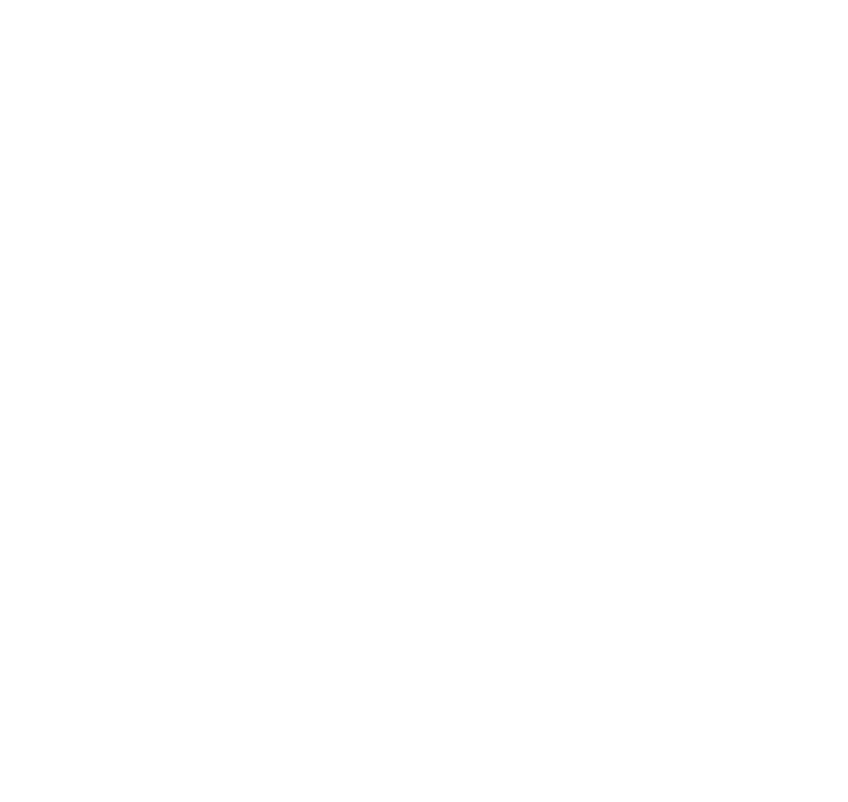
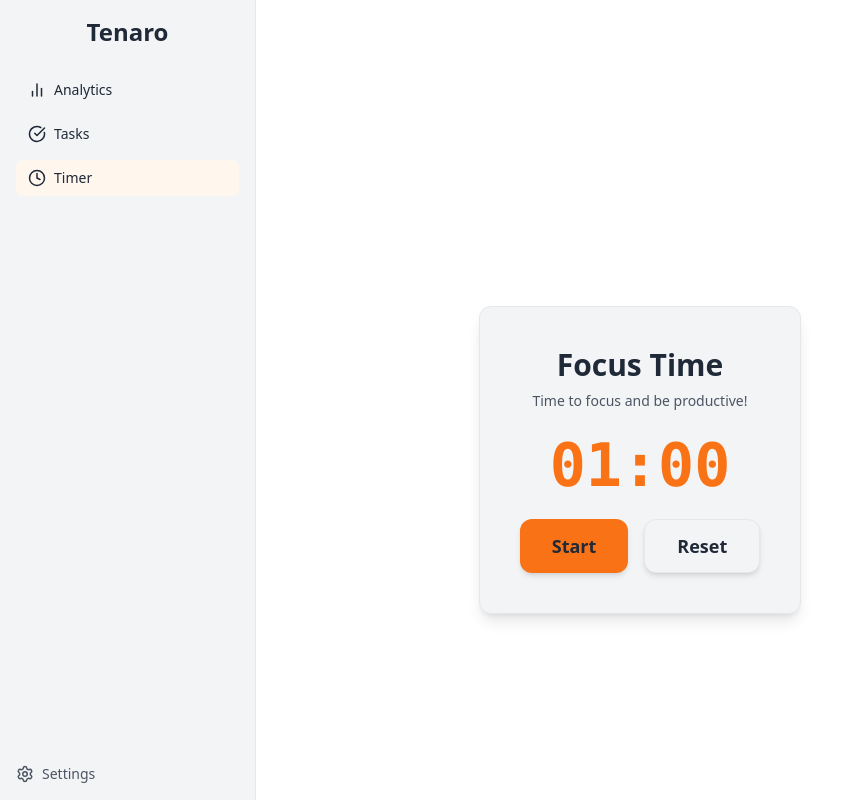
Before and after one commit to tade-art/Tenaro, a React (Vite) app: page /timer in a window 1280 px wide. Before the commit this address had no page. Shown: the top 802 px of the page, without its empty margins (0-848 px from the left). Built offline with nearby package versions, Linux system fonts and the light colour scheme; sample sign-in values are in the browser's storage.

Commit message:
Made a quick pomodoro test but wanting to polish it

```diff
--- /dev/null
+++ b/src/components/private/pomodoro/PomodoroTimer.tsx
@@ -0,0 +1,62 @@
+import { useEffect, useRef, useState } from 'react';
+import TimerControls from './TimerControls';
+
+const WORK_TIME = 1 * 60; // 25 minutes
+const BREAK_TIME = 5 * 60; // 5 minutes
+
+export default function PomodoroTimer() {
+  const [timeLeft, setTimeLeft] = useState(WORK_TIME);
+  const [isRunning, setIsRunning] = useState(false);
+  const [isBreak, setIsBreak] = useState(false);
+  const intervalRef = useRef<NodeJS.Timeout | null>(null);
+
+  const formatTime = (seconds: number) => {
+    const mins = Math.floor(seconds / 60).toString().padStart(2, '0');
+    const secs = (seconds % 60).toString().padStart(2, '0');
+    return `${mins}:${secs}`;
+  };
+
+  useEffect(() => {
+    if (isRunning) {
+      intervalRef.current = setInterval(() => {
+        setTimeLeft(prev => {
+          if (prev <= 1) {
+            clearInterval(intervalRef.current!);
+            setIsRunning(false);
+            setIsBreak(prevBreak => {
+              const newIsBreak = !prevBreak;
+              setTimeLeft(newIsBreak ? BREAK_TIME : WORK_TIME);
+              return newIsBreak;
+            });
+            return 0;
+          }
+          return prev - 1;
+        });
+      }, 1000);
+    }
+
+    return () => clearInterval(intervalRef.current!);
+  }, [isRunning]);
+
+  return (
+    <div className="min-h-screen bg-[var(--color-bg)] text-[var(--color-text)] flex items-center justify-center px-4">
+      <div className="bg-[var(--color-card-bg)] border border-[var(--color-border)] rounded-xl shadow-lg p-10 max-w-md w-full text-center">
+        <h1 className="text-3xl font-bold mb-2">{isBreak ? 'Break Time' : 'Focus Time'}</h1>
+        <p className="text-sm text-[var(--color-subtle-text)] mb-6">{isBreak ? 'Take a short rest.' : 'Time to focus and be productive!'}</p>
+
+        <div className="text-6xl font-mono font-bold mb-6 text-[var(--color-accent)]">
+          {formatTime(timeLeft)}
+        </div>
+
+        <TimerControls
+          isRunning={isRunning}
+          setIsRunning={setIsRunning}
+          reset={() => {
+            setIsRunning(false);
+            setTimeLeft(isBreak ? BREAK_TIME : WORK_TIME);
+          }}
+        />
+      </div>
+    </div>
+  );
+}
--- /dev/null
+++ b/src/components/private/pomodoro/Settings.tsx
@@ -0,0 +1,31 @@
+interface SettingsProps {
+  workDuration: number;
+  breakDuration: number;
+  setWorkDuration: (s: number) => void;
+  setBreakDuration: (s: number) => void;
+}
+
+export default function Settings({ workDuration, breakDuration, setWorkDuration, setBreakDuration }: SettingsProps) {
+  return (
+    <div className="flex gap-6 mt-6">
+      <div>
+        <label className="block text-sm mb-1 text-white">Work (min)</label>
+        <input
+          type="number"
+          value={workDuration}
+          onChange={(e) => setWorkDuration(+e.target.value)}
+          className="px-2 py-1 rounded bg-white/10 text-white w-20"
+        />
+      </div>
+      <div>
+        <label className="block text-sm mb-1 text-white">Break (min)</label>
+        <input
+          type="number"
+          value={breakDuration}
+          onChange={(e) => setBreakDuration(+e.target.value)}
+          className="px-2 py-1 rounded bg-white/10 text-white w-20"
+        />
+      </div>
+    </div>
+  );
+}
--- /dev/null
+++ b/src/components/private/pomodoro/TimerControls.tsx
@@ -0,0 +1,25 @@
+
+interface Props {
+  isRunning: boolean;
+  setIsRunning: (v: boolean) => void;
+  reset: () => void;
+}
+
+export default function TimerControls({ isRunning, setIsRunning, reset }: Props) {
+  return (
+    <div className="flex justify-center gap-4">
+      <button
+        className="btn-primary"
+        onClick={() => setIsRunning(!isRunning)}
+      >
+        {isRunning ? 'Pause' : 'Start'}
+      </button>
+      <button
+        className="btn-secondary"
+        onClick={reset}
+      >
+        Reset
+      </button>
+    </div>
+  );
+}
--- a/src/pages/App.tsx
+++ b/src/pages/App.tsx
@@ -1,5 +1,6 @@
 import { Route, BrowserRouter as Router, Routes } from 'react-router-dom';
 import RouteProtection from '../components/general/RouteProtection';
+import Pomodoro from './private/Pomodoro';
 import StartPage from './private/Start';
 import Tasks from './private/Tasks';
 import Landing from './public/Landing';
@@ -13,6 +14,7 @@
         <Route path="/auth" element={<Auth />} />
         <Route path="/start" element={<RouteProtection><StartPage /> </RouteProtection>} />
         <Route path="/tasks" element={<RouteProtection><Tasks /> </RouteProtection>} />
+        <Route path="/timer" element={<RouteProtection><Pomodoro /> </RouteProtection>} />
       </Routes>
     </Router>
   );
--- /dev/null
+++ b/src/pages/private/Pomodoro.tsx
@@ -0,0 +1,55 @@
+import { useState } from 'react';
+import Navbar from '../../components/general/Navbar';
+import PomodoroTimer from '../../components/private/pomodoro/PomodoroTimer';
+import Settings from '../../components/private/pomodoro/Settings';
+import Controls from '../../components/private/pomodoro/TimerControls';
+import SettingsModal from '../../components/private/settings/SettingsModal';
+
+export default function PomodoroPage() {
+    const [showSettings, setShowSettings] = useState(false);
+    const [workDuration, setWorkDuration] = useState(25);
+    const [breakDuration, setBreakDuration] = useState(5);
+    const [isRunning, setIsRunning] = useState(false);
+    const [mode, setMode] = useState<"work" | "break">("work");
+    const [key, setKey] = useState(0);
+
+    const handleComplete = () => {
+        setMode((prev) => (prev === "work" ? "break" : "work"));
+        setKey((prev) => prev + 1);
+    };
+
+    const handleReset = () => {
+        setIsRunning(false);
+        setKey((prev) => prev + 1);
+    };
+
+    const duration = (mode === "work" ? workDuration : breakDuration) * 60;
+
+    return (
+    <>
+        <Navbar onSettingsClick={() => setShowSettings(true)} />
+        <div className="min-h-screen bg-background text-white flex flex-col items-center justify-center px-4">
+            <h1 className="text-3xl font-semibold mb-6">{mode === "work" ? "Focus Time" : "Break Time"}</h1>
+            <PomodoroTimer
+                key={key}
+                isRunning={isRunning}
+                onComplete={handleComplete}
+                duration={duration}
+                mode={mode}
+            />
+            <Controls
+                isRunning={isRunning}
+                onStartPause={() => setIsRunning(!isRunning)}
+                onReset={handleReset}
+            />
+            <Settings
+                workDuration={workDuration}
+                breakDuration={breakDuration}
+                setWorkDuration={setWorkDuration}
+                setBreakDuration={setBreakDuration}
+            />
+            </div>
+            {showSettings && <SettingsModal onClose={() => setShowSettings(false)} />}
+    </>
+  )
+}
```
